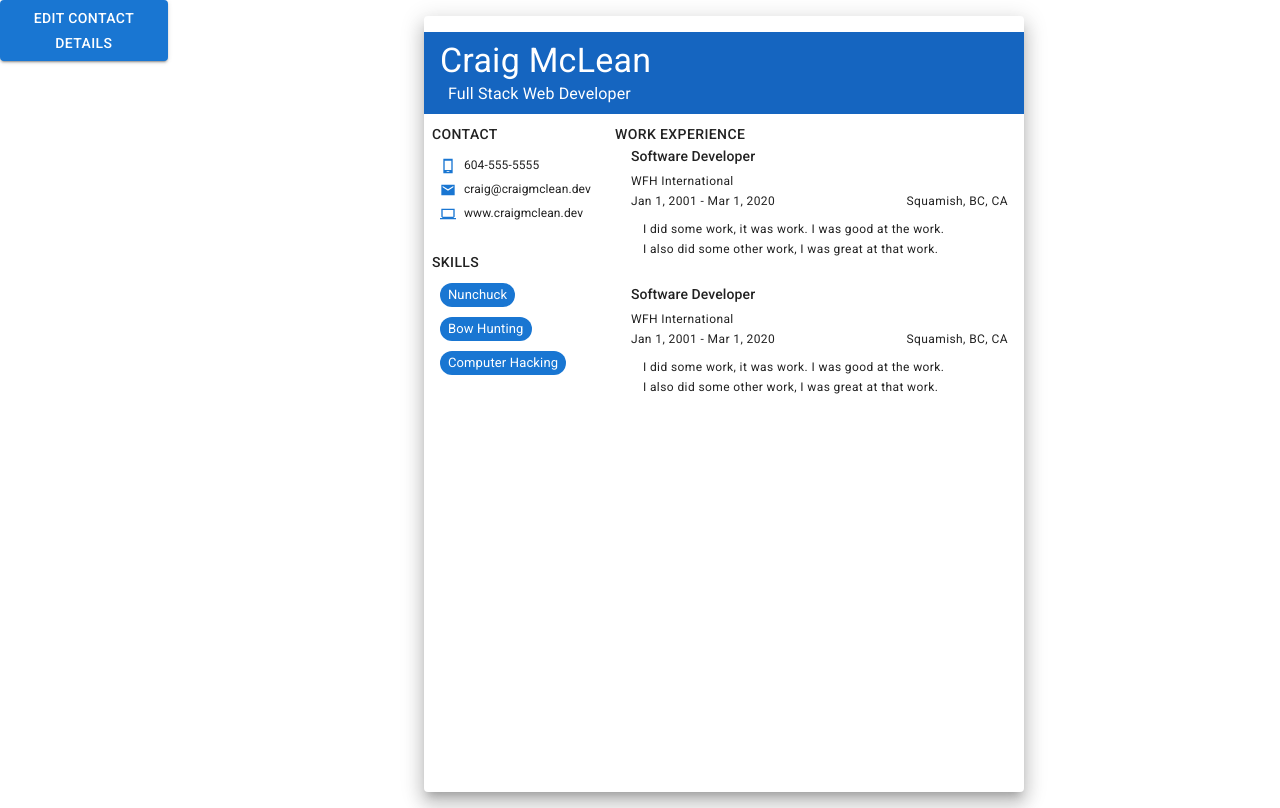
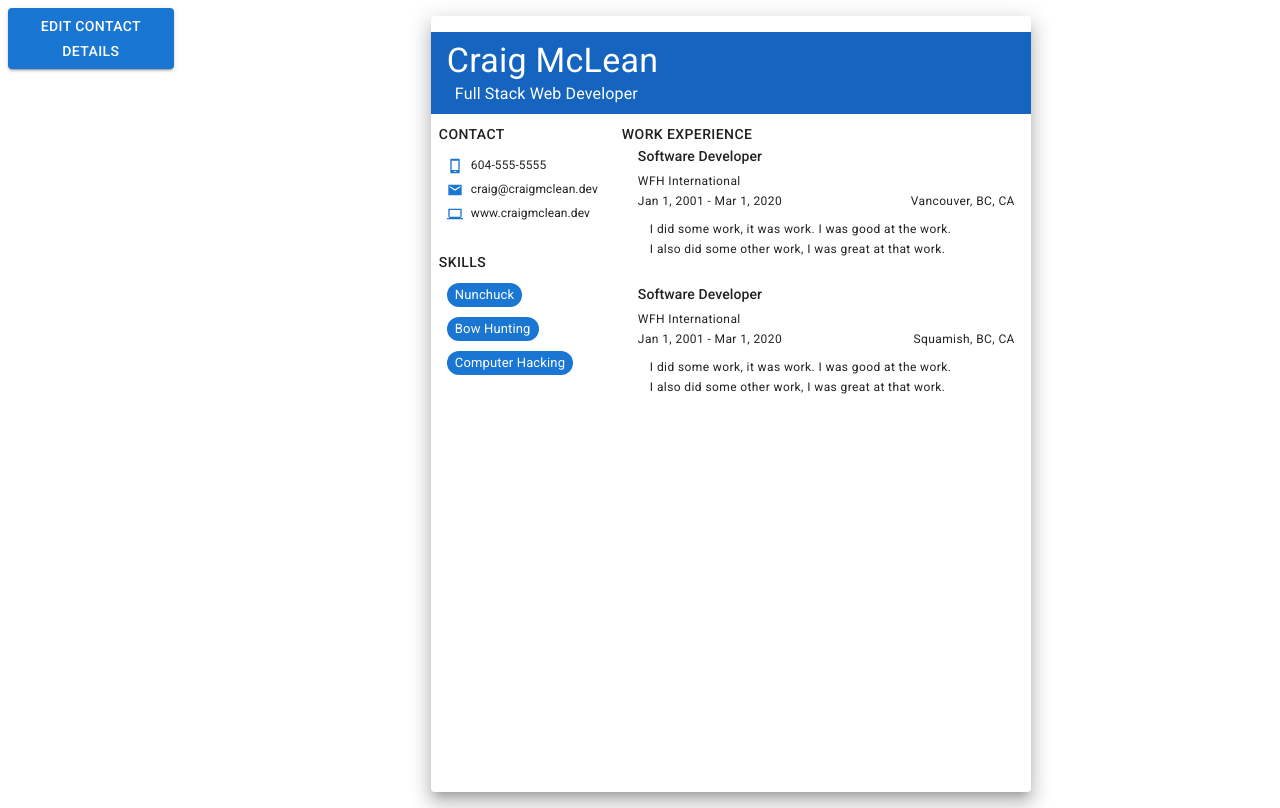
Before and after one commit to craigmclean39/cv-project-top, a React (Create React App) app: page / in a window 1280 px wide. Built offline with nearby package versions, Linux system fonts and the light colour scheme.

Commit message:
Set default values to defaultValue instead of value

```diff
--- a/src/App.js
+++ b/src/App.js
@@ -33,7 +33,7 @@ export default class App extends React.Component {
     const workExp1 = new WorkExp();
     workExp1._jobTitle = "Software Developer";
     workExp1._orgName = "WFH International";
-    workExp1._location = "Squamish, BC, CA";
+    workExp1._location = "Vancouver, BC, CA";
     workExp1._startDate = "Jan 1, 2001";
     workExp1._endDate = "Mar 1, 2020";
     workExp1.addDescription(
--- a/src/components/AddDataButtons.js
+++ b/src/components/AddDataButtons.js
@@ -16,7 +16,11 @@ const AddDataButtons = (props) => {
   };
 
   return (
-    <Box>
+    <Box
+      sx={{
+        m: 1,
+      }}
+    >
       <Button variant="contained" onClick={handleClickOpen}>
         Edit Contact Details
       </Button>
--- a/src/components/EditContactForm.js
+++ b/src/components/EditContactForm.js
@@ -51,7 +51,7 @@ export default class EditContactForm extends React.Component {
               type="text"
               fullWidth
               variant="outlined"
-              value={
+              defaultValue={
                 contactInformation._firstName +
                 " " +
                 contactInformation._lastName
@@ -65,7 +65,7 @@ export default class EditContactForm extends React.Component {
               type="text"
               fullWidth
               variant="outlined"
-              value={contactInformation._title}
+              defaultValue={contactInformation._title}
               onChange={this.handleChange("title")}
             />
             <TextField
@@ -75,7 +75,7 @@ export default class EditContactForm extends React.Component {
               type="email"
               fullWidth
               variant="outlined"
-              value={contactInformation._email}
+              defaultValue={contactInformation._email}
               onChange={this.handleChange("email")}
             />
             <TextField
@@ -85,7 +85,7 @@ export default class EditContactForm extends React.Component {
               type="text"
               fullWidth
               variant="outlined"
-              value={contactInformation._phoneNumber}
+              defaultValue={contactInformation._phoneNumber}
               onChange={this.handleChange("phone")}
             />
             <TextField
@@ -95,7 +95,7 @@ export default class EditContactForm extends React.Component {
               type="text"
               fullWidth
               variant="outlined"
-              value={contactInformation._website}
+              defaultValue={contactInformation._website}
               onChange={this.handleChange("website")}
             />
           </form>
```
